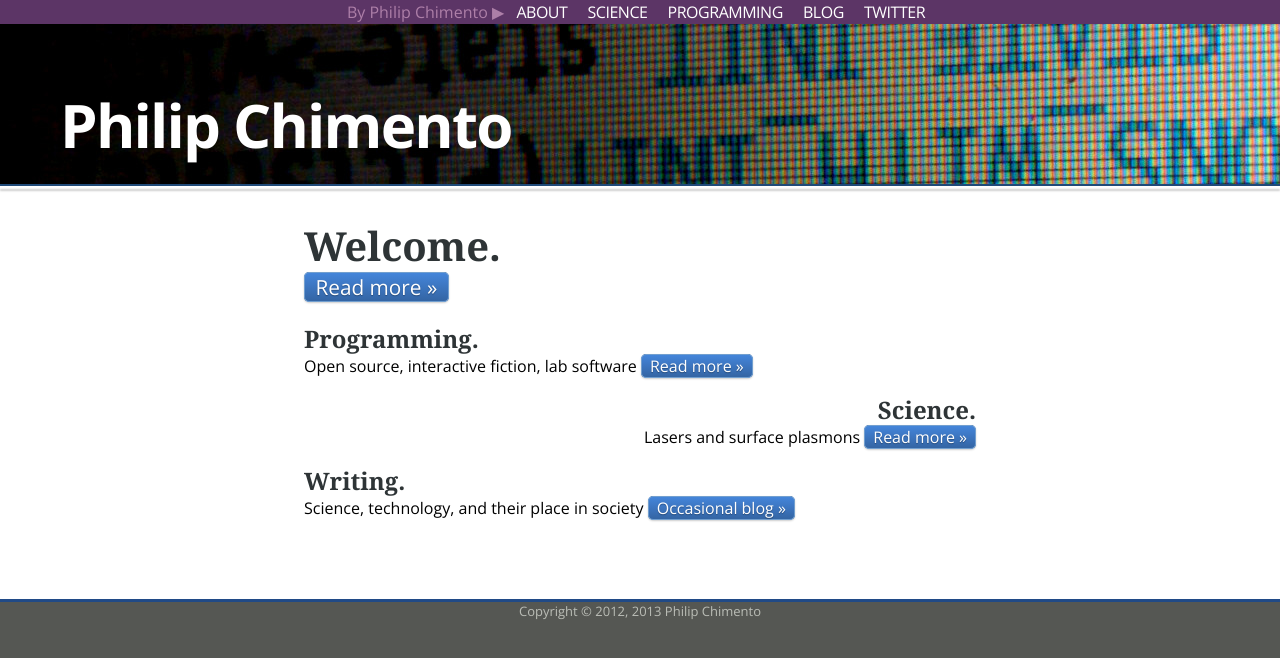
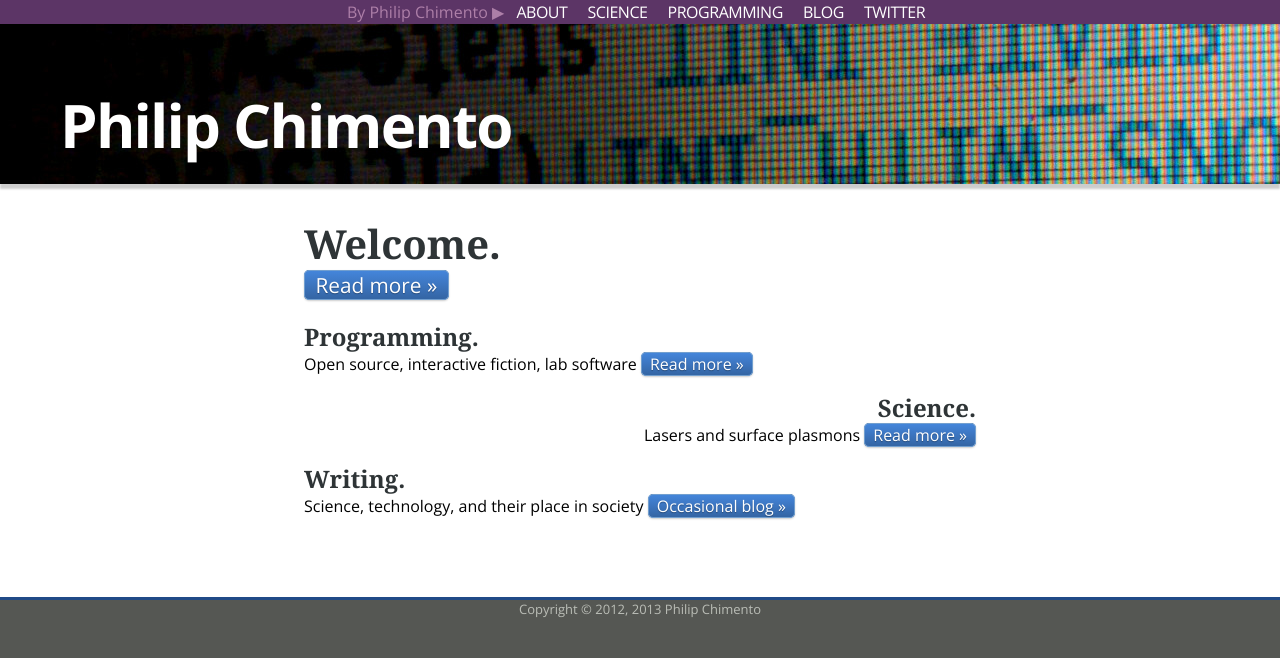
Before and after one commit to ptomato/ptomato.github.com, a Jekyll site: the page built from index.html, in a window 1280 px wide. Shown: the top 658 px of the page. Built offline with Jekyll 4.4.1, drawn with Linux system fonts in a browser that asks for light colours; some web fonts are replaced.

Commit message:
Fix the shadow on the front page
Remove the empty menu area from the front page and attach the shadow
directly to the title area

```diff
--- a/_layouts/front.html
+++ b/_layouts/front.html
@@ -17,8 +17,7 @@
     {% include mainmenu.html %}
 
     <div class="background">
-      <p class="header">{{ site.title }}</p>
-      <div class="menu"></div>
+      <p class="header front">{{ site.title }}</p>
       <div class="content">
         {{ content }}
       </div>
--- a/css/awesome.css
+++ b/css/awesome.css
@@ -237,6 +237,13 @@ a.figure:hover {
 	background: black;
 	margin: 0;
 	background-image: url('/images/header.jpg');
+}
+
+.header.front {
+	margin: 0 0 10px 0;
+	-webkit-box-shadow: 0 5px 2px rgba(0, 0, 0, .2);
+	-moz-box-shadow: 0 5px 2px rgba(0, 0, 0, .2);
+	box-shadow: 0 5px 2px rgba(0, 0, 0, .2);
 }
 
 .menu {
```
